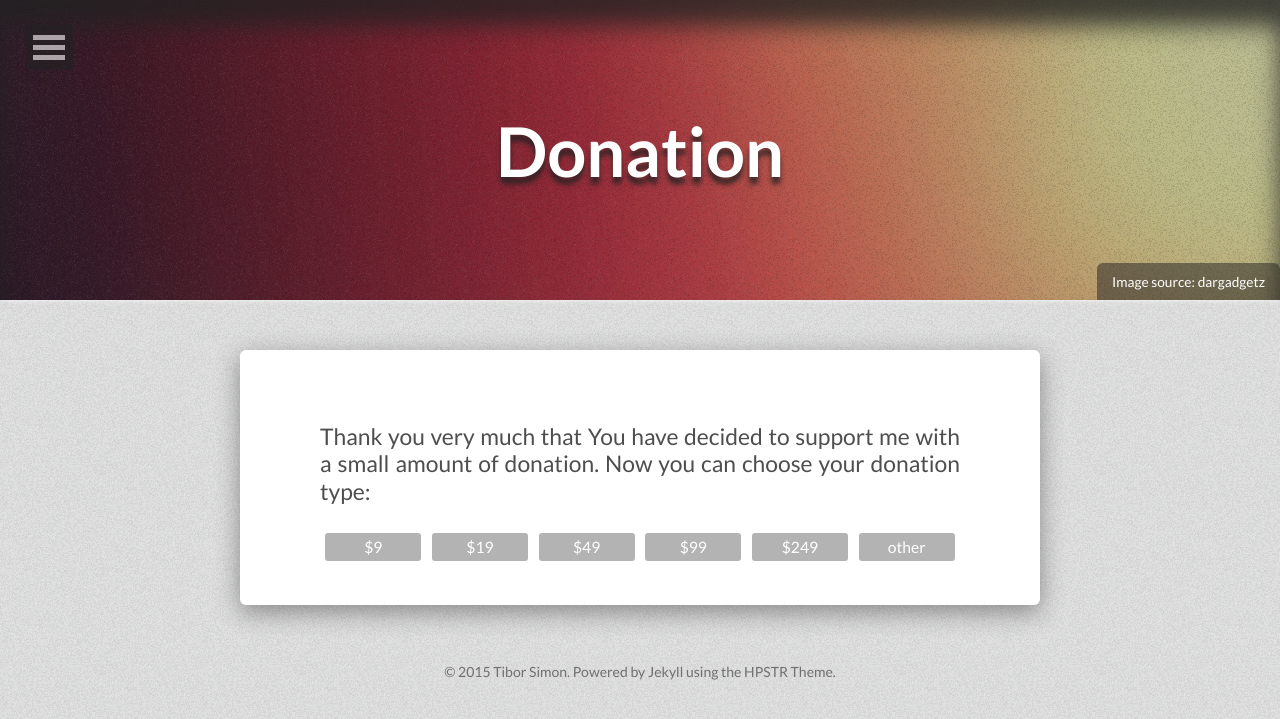
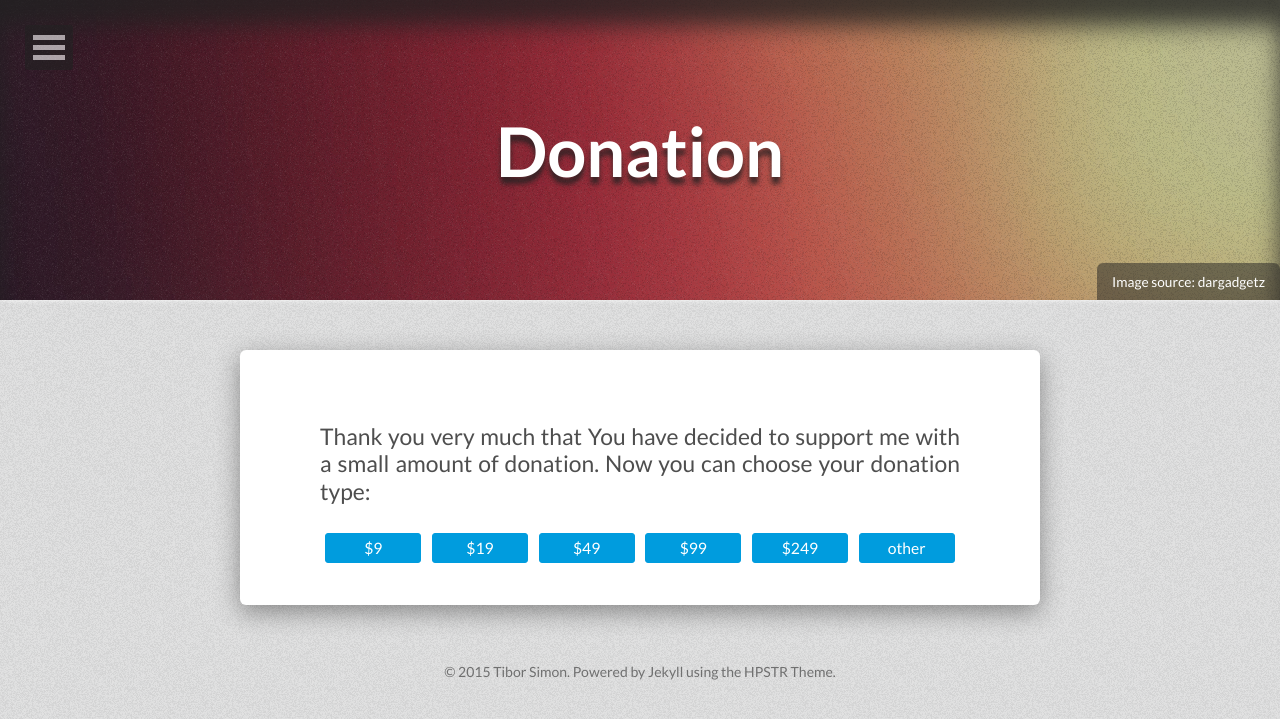
Before and after one commit to tiborsimon/tiborsimon.github.io, a Jekyll site: the page built from donation/index.md, in a window 1280 px wide. Shown: the top 719 px of the page. Built offline with Jekyll 4.4.1, drawn with Linux system fonts in a browser that asks for light colours; nearby versions of some CDN libraries.

Commit message:
Donation update

```diff
--- a/_sass/_page.scss
+++ b/_sass/_page.scss
@@ -597,17 +597,20 @@ td a {
 }
 
 .donation-button-row:hover {
-  background-color: #E5A927;
-  color: rgb(255, 255, 255);
+  background-color: #fff;
+  color: #009cde;
+  border: solid 1px #009cde;
+
 }
 
 .donation-button-row {
   display: block;
-  background-color: #b3b3b3;
+  background-color: #009cde;
   color: white;
   @include rounded(3px);
   padding: 5px;
   font-size: 98%;
+  border: solid 1px #009cde;
 }
 
 .donation-wrapper {
```
Also changed, not shown: images/donate.png (deleted), images/paypal-logo.jpg (added).
